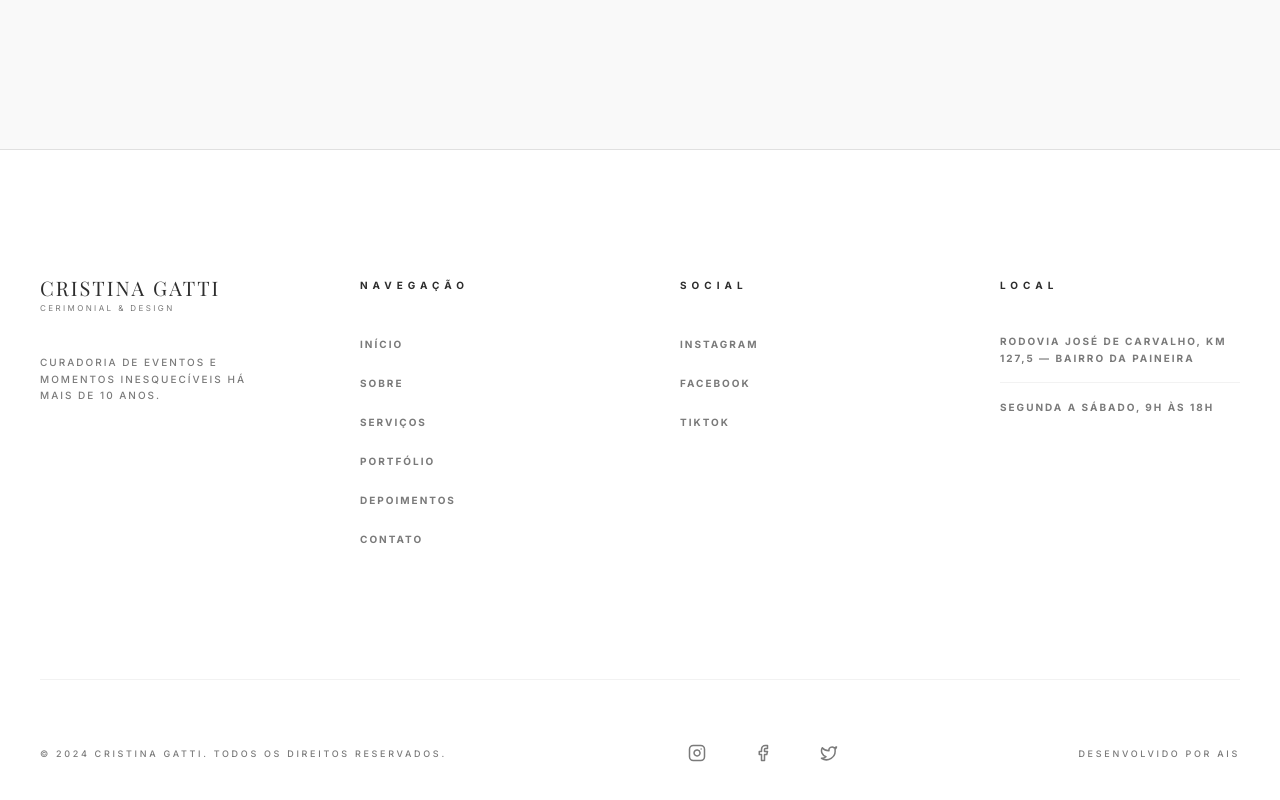
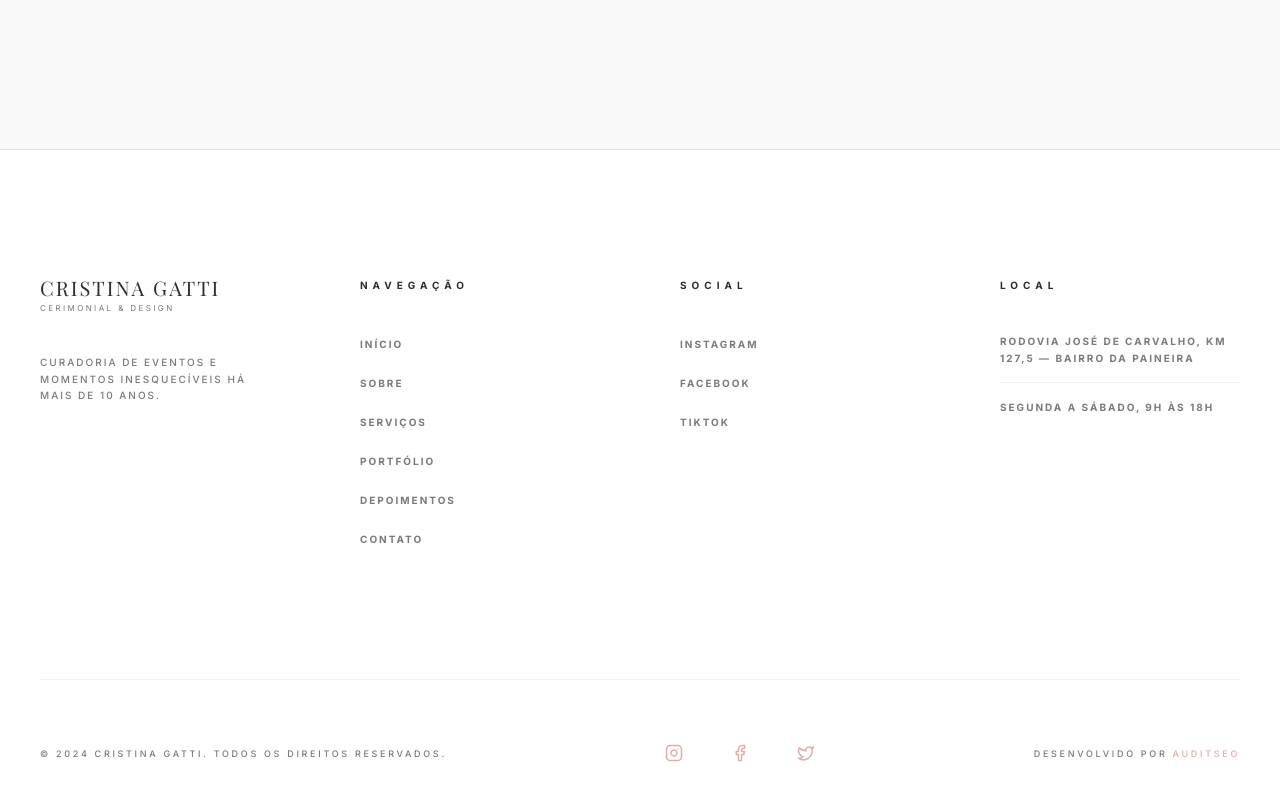
Before and after one commit to sidneysantossp/cristina-gati-decoracoes, a React (Vite) app: page / in a window 1280 px wide. Shown: the part 8196-8996 px from the top of the page. Built offline with nearby package versions, Linux system fonts and the light colour scheme; no server answers; the database is empty; a web font is replaced by a local one.

Commit message:
feat: Update footer social media and developer links
Refactors the footer to use a more appropriate accent color for social media icons and updates the developer credit to include a link to AUDITSEO's website.

```diff
--- a/src/App.tsx
+++ b/src/App.tsx
@@ -1028,14 +1028,14 @@ const Footer = ({ config }: { config: SiteConfig }) => (
         <div className="flex items-center gap-12">
           <Instagram
             size={18}
-            className="text-brand-muted hover:text-brand-dark cursor-pointer transition-colors"
+            className="text-brand-accent hover:opacity-70 cursor-pointer transition-colors"
             onClick={() => window.open('https://www.instagram.com/cristinadecoracoes_pilar/', '_blank')}
           />
-          <Facebook size={18} className="text-brand-muted hover:text-brand-dark cursor-pointer transition-colors" />
-          <Twitter size={18} className="text-brand-muted hover:text-brand-dark cursor-pointer transition-colors" />
+          <Facebook size={18} className="text-brand-accent hover:opacity-70 cursor-pointer transition-colors" />
+          <Twitter size={18} className="text-brand-accent hover:opacity-70 cursor-pointer transition-colors" />
         </div>
         <span className="text-[9px] uppercase tracking-[0.3em] text-brand-muted font-medium">
-          Desenvolvido por AIS
+          Desenvolvido por <a href="https://auditseo.com.br" target="_blank" rel="noopener noreferrer" className="text-brand-accent hover:underline">AUDITSEO</a>
         </span>
       </div>
     </div>
```
